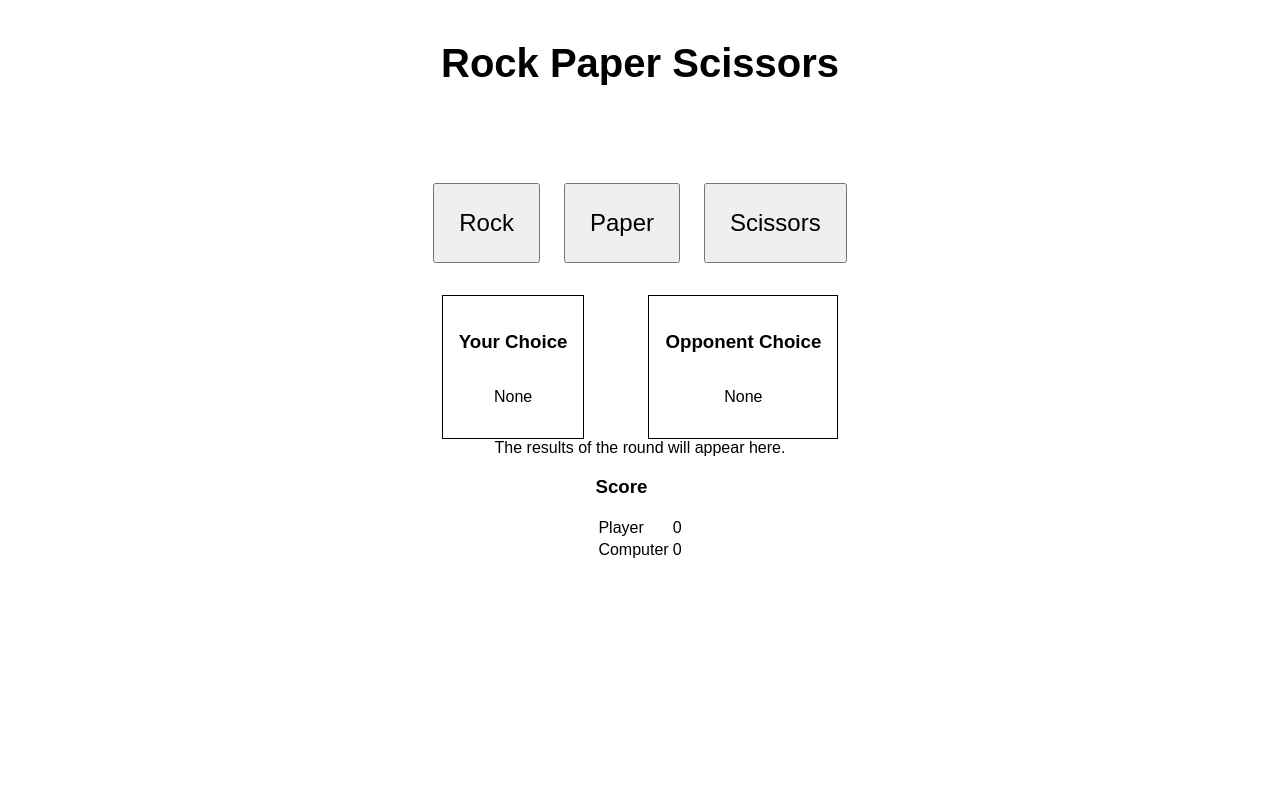
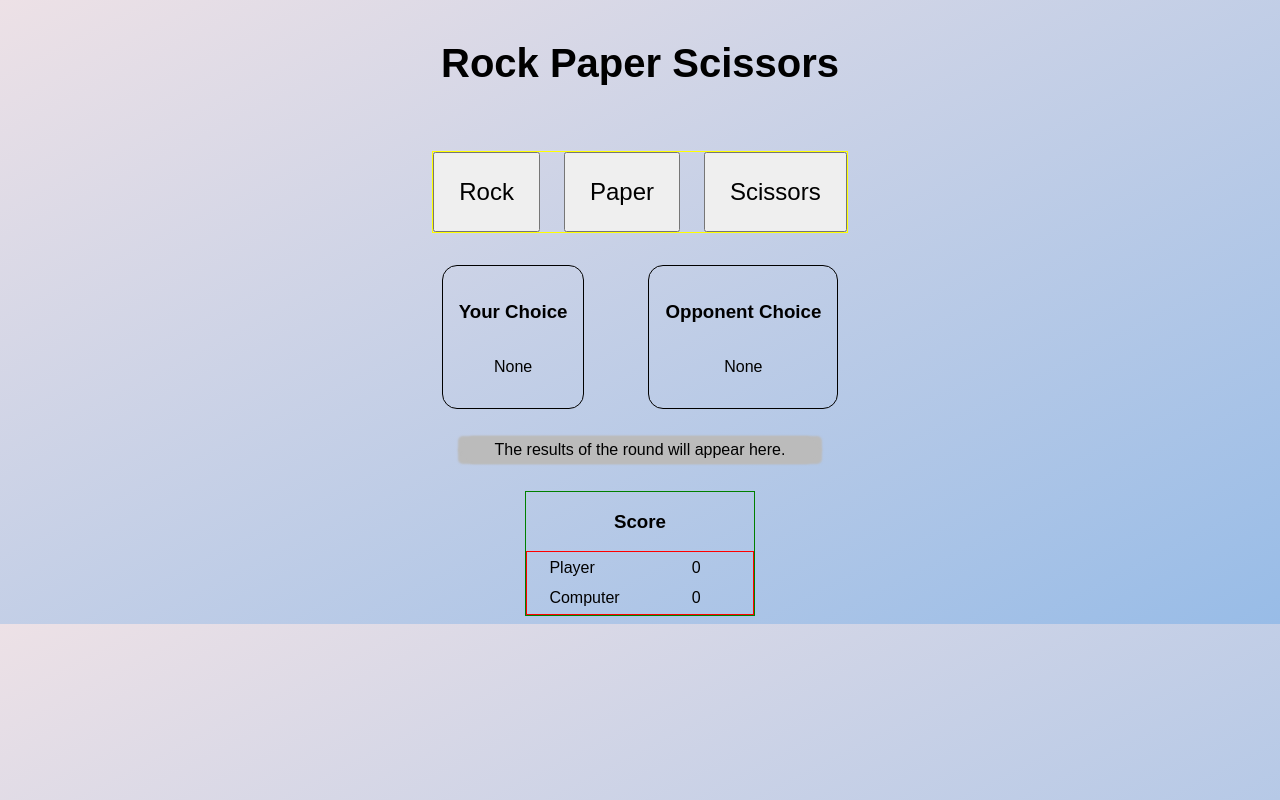
Before and after one commit to bmwilson93/rock-paper-scissors, a plain HTML site: page index.html in a window 1280 px wide. Both pictures are taken after a click on the button "New Game". Drawn offline with Linux system fonts and the light colour scheme.

Commit message:
Changed code to add invisible to the new game button container, rather than the button itself. Added Styling.

```diff
--- a/game.js
+++ b/game.js
@@ -116,12 +116,12 @@ function checkGame(winner) {
     if (computerScore === 5) {
         // game over, player loses
         btnContainer.classList.add('invisible');
-        newGameBtn.classList.remove('invisible');
+        newGameBtnContainer.classList.remove('invisible');
         alert("The game is over. You lose. :( ");
     } else if (playerScore === 5) {
         // game over, player wins
         btnContainer.classList.add('invisible');
-        newGameBtn.classList.remove('invisible');
+        newGameBtnContainer.classList.remove('invisible');
         alert("The game is over. You win! :) ");
     }
 }
@@ -140,7 +140,8 @@ function displayRound(message, playChoice, comChoice) {
 
 // Event listeners
 const buttons = document.querySelectorAll('.play-buttons button');
-const newGameBtn = document.querySelector('#new-game-button')
+const newGameBtnContainer = document.querySelector('.new-game');
+const newGameBtn = document.querySelector('#new-game-button');
 const btnContainer = document.querySelector('.play-buttons');
 
 buttons.forEach((button) => {
@@ -150,7 +151,7 @@ buttons.forEach((button) => {
 });
 
 newGameBtn.addEventListener('click', function () {
-    newGameBtn.classList.add("invisible");
+    newGameBtnContainer.classList.add("invisible");
     btnContainer.classList.remove("invisible");
     newGame()
 });
--- a/styles.css
+++ b/styles.css
@@ -1,5 +1,11 @@
 html {
     font-family: Arial, Helvetica, sans-serif;
+}
+body {
+    height: 100%;
+    background: rgb(237,225,230);
+    background: linear-gradient(153deg,
+     rgba(237,225,230,1) 0%, rgba(152,188,231,1) 100%);
 }
 h2 {
     font-size: 40px;
@@ -12,6 +18,7 @@ h2 {
     gap: 2em;
 }
 .game-buttons {
+    border: 1px solid yellow;
     display: flex;
     gap: 1.5em;
 }
@@ -24,6 +31,7 @@ h2 {
     flex-direction: column;
     justify-content: center;
     align-items: center;
+    gap: 2em;
 }
 .choices {
     display: flex;
@@ -31,13 +39,35 @@ h2 {
 }
 .choice {
     border: 1px solid black;
+    border-radius: 15px;
     padding: 1em;
     display: flex;
     flex-direction: column;
     justify-items: center;
     align-items: center;
 }
+.round-message {
+    border-radius: 5px;
+    background-color: #bbb;
+    box-shadow: 5px 5px 2px #bbb, -5px -5px 2px #bbb
+    , -5px 5px 2px #bbb, 5px -5px 2px #bbb;
+    padding: 0 2em 0 2em;
+}
+table {
+    border: 1px solid red;
+}
+td {
+    padding: 5px 50px 5px 20px;
+}
+.score-box {
+    display: flex;
+    flex-direction: column;
+    align-items: center;
+    justify-items: center;
+    border: 1px solid green;
+}
 /* used to hide buttons */
 .invisible {
     display: none;
+    position: absolute;
 }
```
